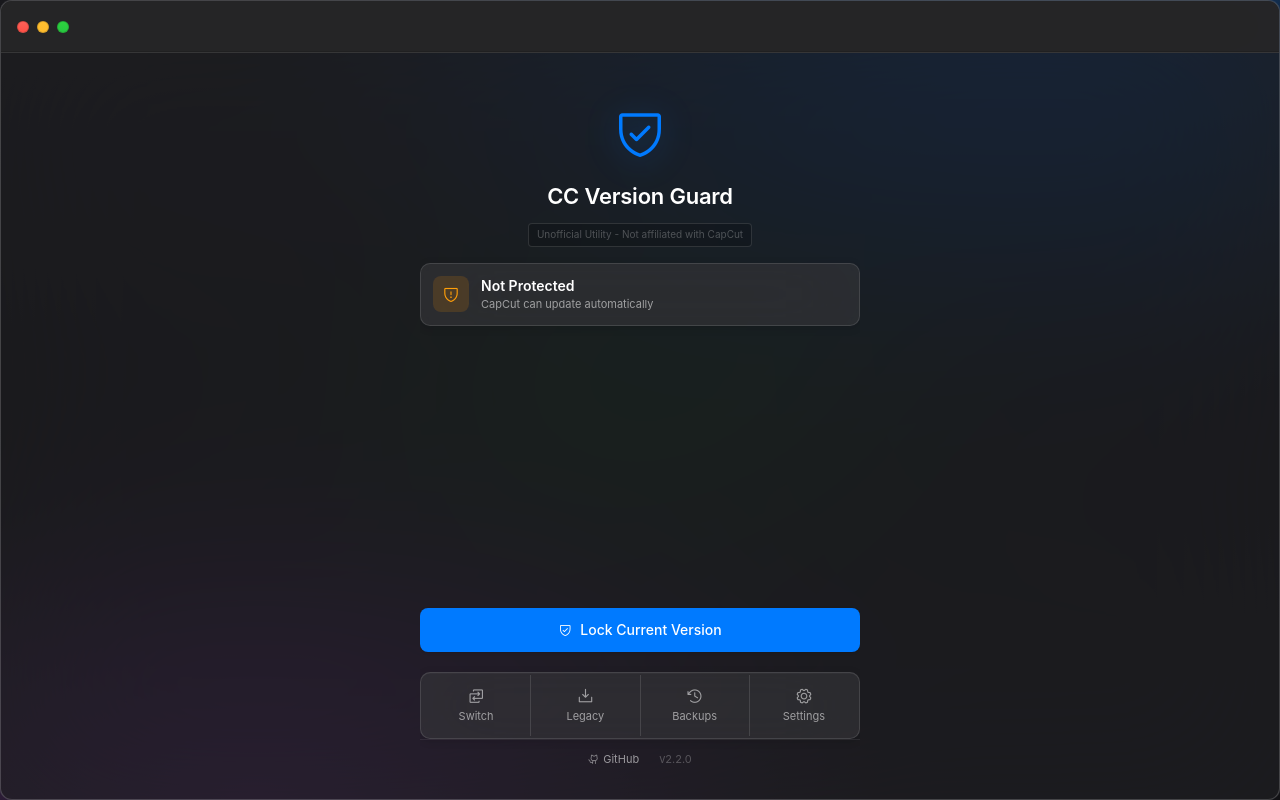
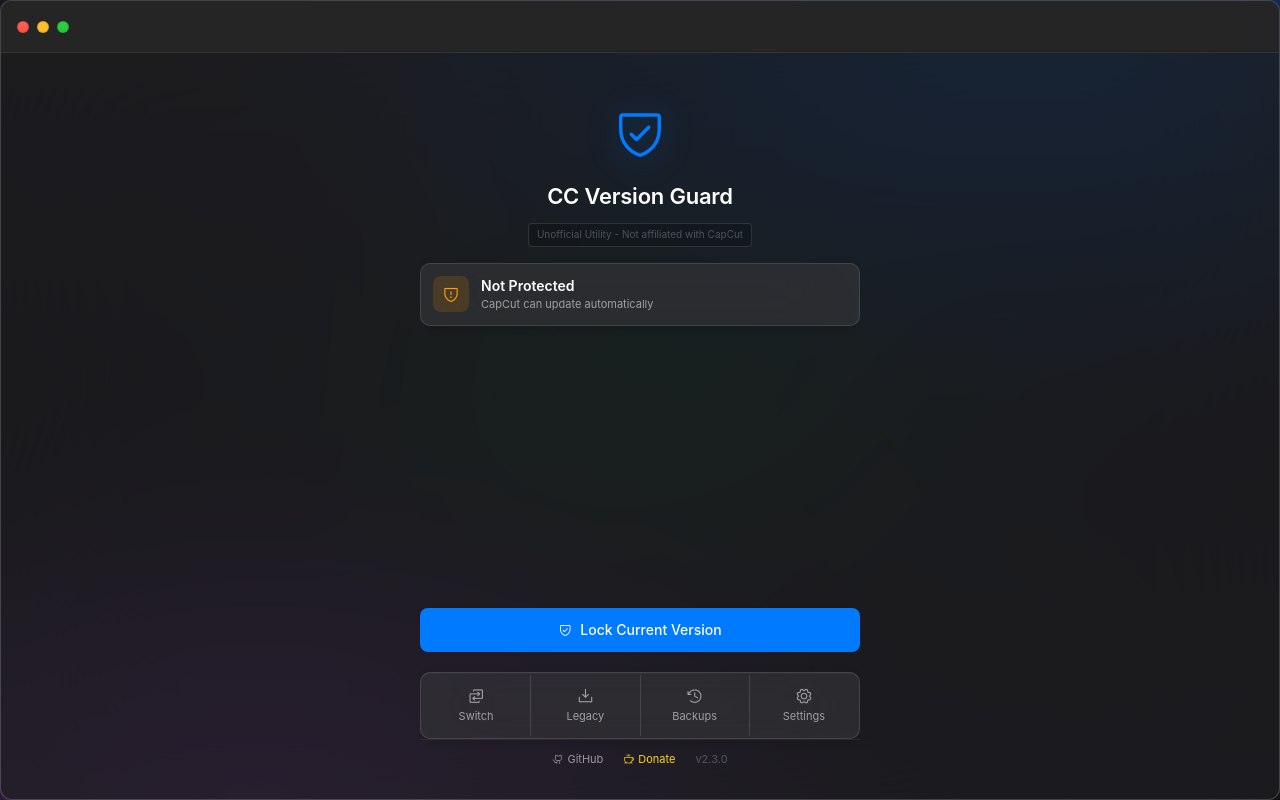
Before and after one commit to Zendevve/CCVG, a website: page src/index.html in a window 1280 px wide. Drawn offline with nearby package versions, Linux system fonts and the light colour scheme.

Commit message:
feat: add donation links for supporters
- Added Buy Me a Coffee link to footer (yellow coffee icon)
- Added Support Project section in Settings
- Updated version to v2.3.0

```diff
--- a/src/index.html
+++ b/src/index.html
@@ -99,7 +99,10 @@
         <a href="https://github.com/Zendevve/capcut-version-guard" target="_blank" rel="noopener">
           <i class="ph ph-github-logo"></i> GitHub
         </a>
-        <span id="app-version">v2.2.0</span>
+        <a href="https://buymeacoffee.com/zendevve" target="_blank" rel="noopener" style="color: var(--accent-yellow);">
+          <i class="ph ph-coffee"></i> Donate
+        </a>
+        <span id="app-version">v2.3.0</span>
       </footer>
     </section>
 
```
Also changed, not shown: src/styles.css.
